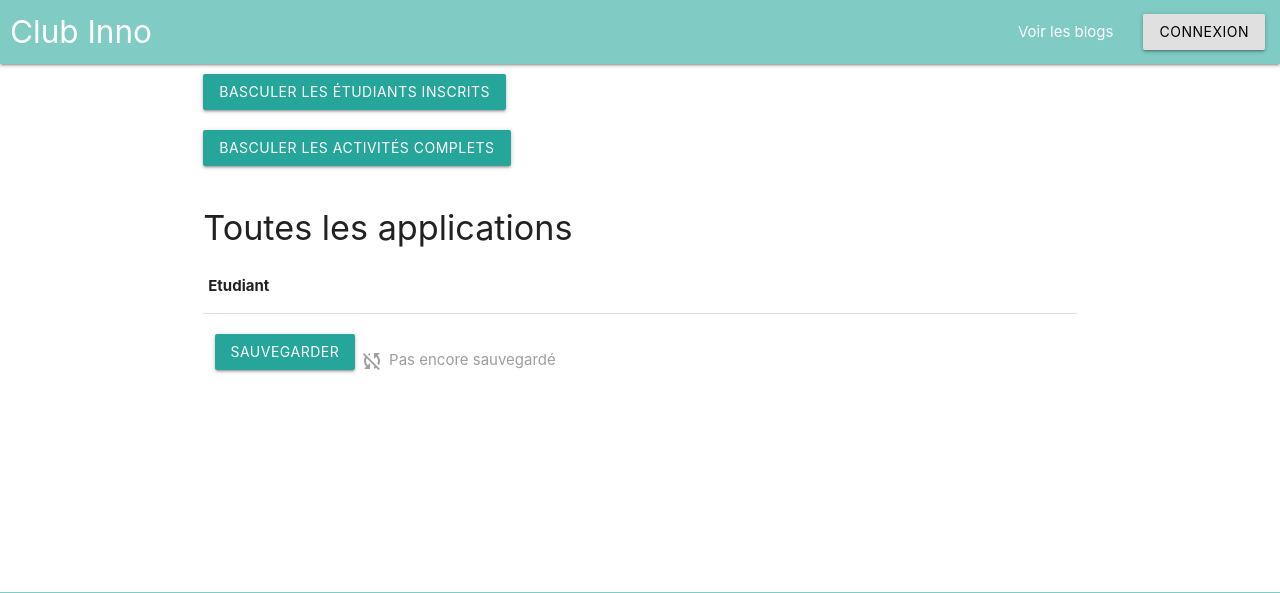
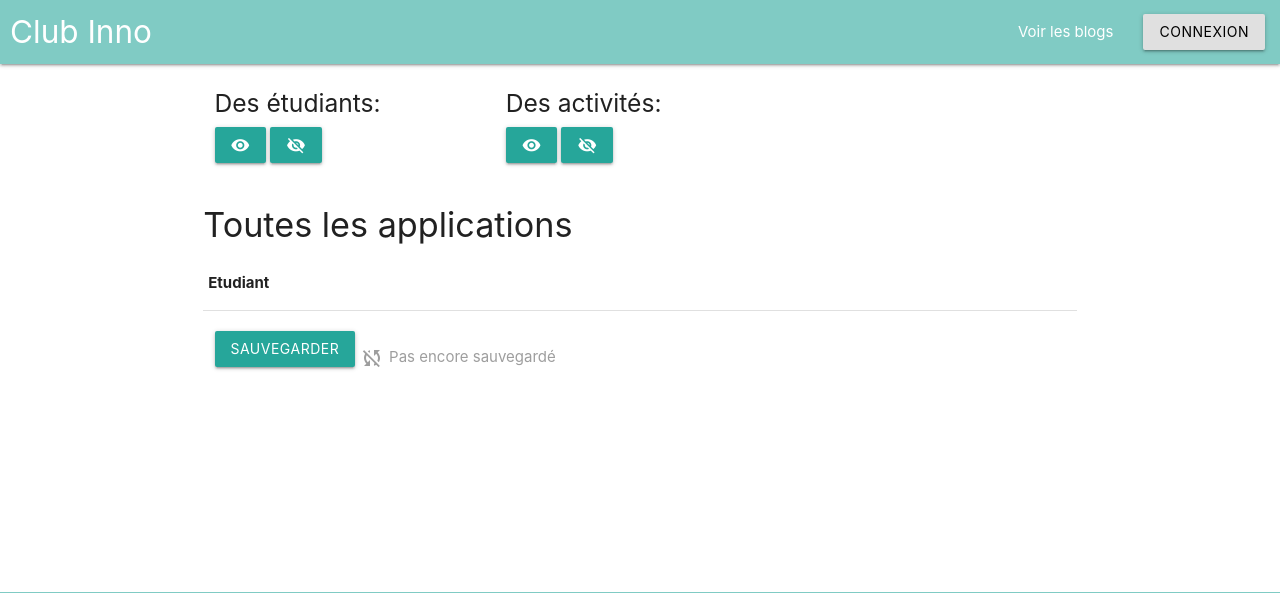
Before and after one commit to Livelypower/ClubInno, a Symfony app: template clubInno/templates/admin/application_list.html.twig in a window 1280 px wide. Shown: the top 593 px of the page. Run offline with Twig, Linux system fonts and the light colour scheme; the template is opened without the code that fills it, so the values that code supplies are empty; some libraries are stand-ins or nearby versions.

Commit message:
hide/show for activities and students updated

```diff
--- a/clubInno/src/Controller/ActivityController.php
+++ b/clubInno/src/Controller/ActivityController.php
@@ -27,9 +27,9 @@ class ActivityController extends AbstractController
     }
 
     /**
-     * @Route("/activity/{id}-{basket}", requirements={"id": "\d+"}, name="activity_show")
+     * @Route("/activity/{id}-{url}", requirements={"id": "\d+", "url"=".+"}, name="activity_show")
      */
-    public function showActivity(Activity $activity, bool $basket = false){
+    public function showActivity(Activity $activity, $url = "/activity"){
         $files = array();
         $imgs = array();
 
@@ -48,7 +48,7 @@ class ActivityController extends AbstractController
             'activity' => $activity,
             'imgs' => $imgs,
             'files' => $files,
-            'cameFromBasket' => $basket
+            'url' => $url
         ]);
     }
 
--- a/clubInno/templates/account/basket.html.twig
+++ b/clubInno/templates/account/basket.html.twig
@@ -4,6 +4,8 @@
 
 {% block body %}
     {{ parent() }}
+    {% set currentPath = path(app.request.attributes.get('_route'),
+        app.request.attributes.get('_route_params')) %}
 
     {% set basket = app.session.get('basket') %}
     <div class="row">
@@ -25,7 +27,7 @@
                                     <a href="{{ path('account_basket_delete', {'id': item.id}) }}">
                                         <i class="material-icons red-text accent-2 right">clear</i>
                                     </a>
-                                    <a href="{{ path('activity_show', {'id': item.id, 'basket': true}) }}">
+                                    <a href="{{ path('activity_show', {'id': item.id, 'url': currentPath}) }}">
                                         <i class="material-icons blue-text lighten-2 right">info</i>
                                     </a>
                                 </li>
--- a/clubInno/templates/activity/show.html.twig
+++ b/clubInno/templates/activity/show.html.twig
@@ -105,11 +105,7 @@
 
 
         <div class="col s12">
-            {% if cameFromBasket %}
-                <a href="{{ path('account_basket') }}" class="btn red accent-2">Retourner</a>
-            {% else %}
-                <a href="{{ path('activity') }}" class="btn red accent-2">Retourner</a>
-            {% endif %}
+                <a href="{{ url }}" class="btn red accent-2">Retourner</a>
         </div>
     </div>
 
--- a/clubInno/templates/admin/application_list.html.twig
+++ b/clubInno/templates/admin/application_list.html.twig
@@ -8,14 +8,18 @@
     <div class="row">
         <div class="row">
             <div class="col s12">
-                <a id="toggle-students-button" class="btn">Basculer les étudiants inscrits</a>
+                <div class="col s6 m5 l4">
+                    <h5>Des étudiants: </h5>
+                    <a id="show-students-button" class="btn"><i class="material-icons">visibility</i></a>
+                    <a id="hide-students-button" class="btn"><i class="material-icons">visibility_off</i></a>
+                </div>
+                <div class="col s6 m5 l4">
+                    <h5>Des activités: </h5>
+                    <a id="show-activities-button" class="btn"><i class="material-icons">visibility</i></a>
+                    <a id="hide-activities-button" class="btn"><i class="material-icons">visibility_off</i></a>
+                </div>
             </div>
         </div>
-       <div class="row">
-           <div class="col s12">
-               <a id="toggle-activities-button" class="btn">Basculer les activités complets</a>
-           </div>
-       </div>
         <div class="col s12">
             <h4>Toutes les applications</h4>
             <table id="table" class="responsive-table">
```
Also changed, not shown: clubInno/public/js/divideActivities.js (+39 -8 lines), clubInno/public/uploads/8667aeafde6458d783f8d5cf2649b1d2.jpeg (added), clubInno/public/uploads/93083b34e5c15b9894cff98b0090f956.jpeg (added), clubInno/public/uploads/aac4ccc87be70d54391585eb079e0833.jpeg (added), 1 other file.
